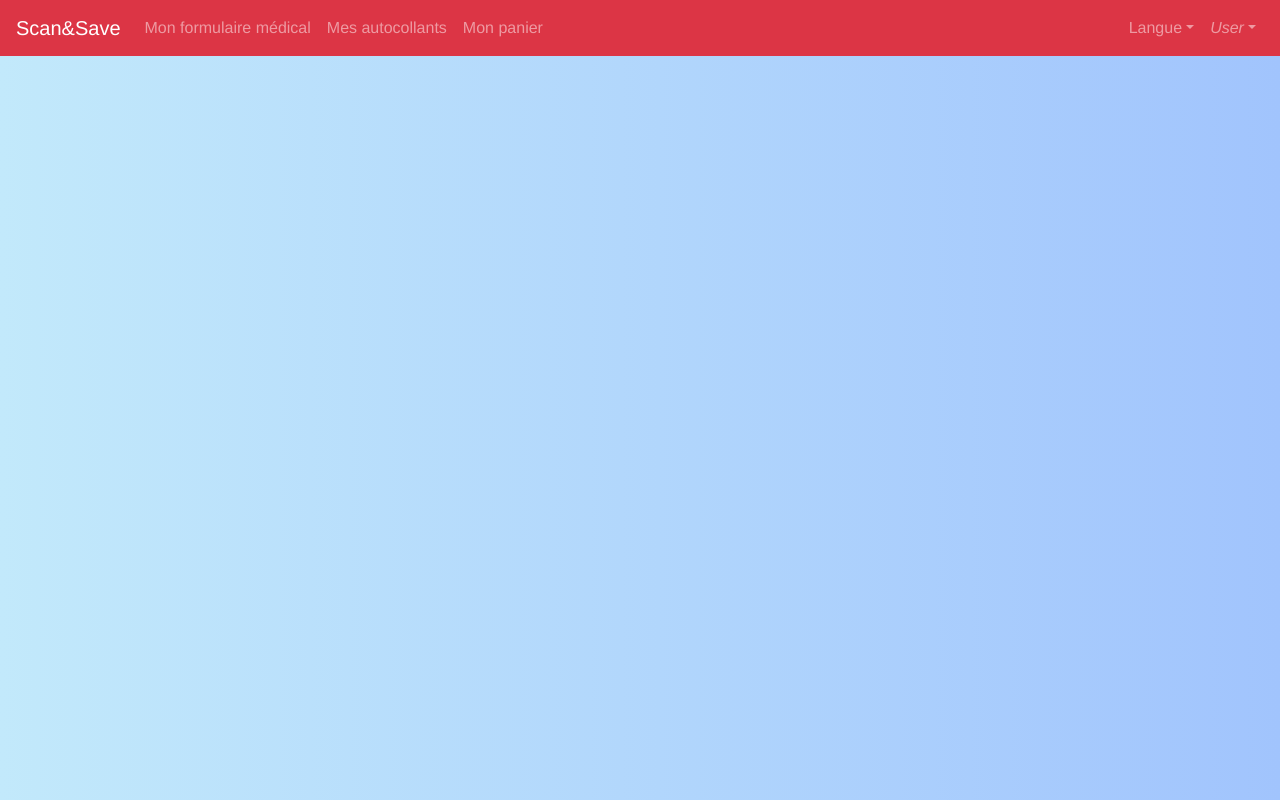
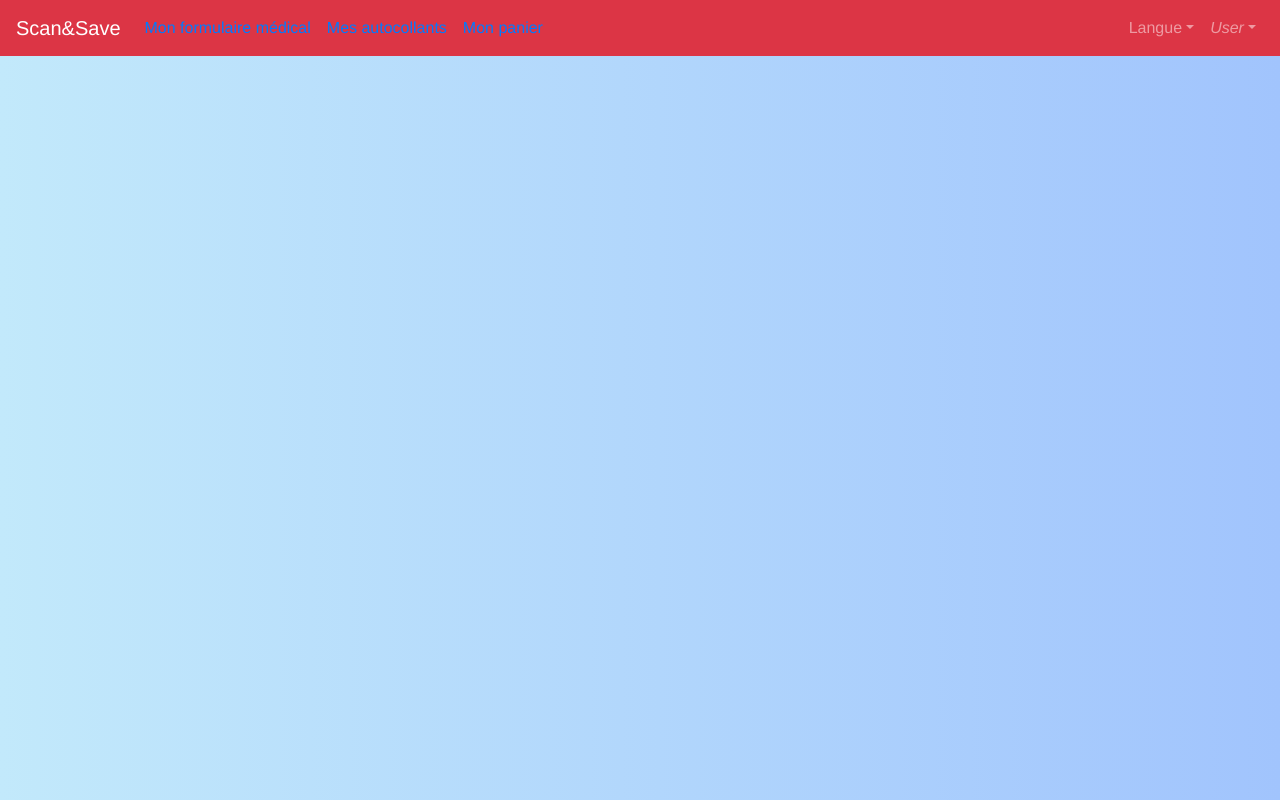
Before and after one commit to MatthieuLev/scanandsave, a Vue app: page /Navbar in a window 1280 px wide. Built offline with nearby package versions, Linux system fonts and the light colour scheme.

Commit message:
Liens des boutons

```diff
--- a/src/components/Navbar.vue
+++ b/src/components/Navbar.vue
@@ -7,9 +7,9 @@
 
       <b-collapse id="nav-collapse" is-nav>
         <b-navbar-nav>
-          <b-nav-item href="#">Mon formulaire médical</b-nav-item>
-          <b-nav-item href="#">Mes autocollants</b-nav-item>
-          <b-nav-item href="#">Mon panier</b-nav-item>
+          <b-nav-item><router-link to= "MedicalFileCreation">Mon formulaire médical</router-link></b-nav-item>
+          <b-nav-item><router-link to= "ViewMyStickers">Mes autocollants</router-link></b-nav-item>
+          <b-nav-item><router-link to= "Mon_Panier">Mon panier</router-link></b-nav-item>
         </b-navbar-nav>
 
         <!-- Right aligned nav items -->
@@ -22,8 +22,8 @@
           <b-nav-item-dropdown right>
             <!-- Using 'button-content' slot -->
             <template slot="button-content"><em>User</em></template>
-            <b-dropdown-item href="#">Mon Compte</b-dropdown-item>
-            <b-dropdown-item href="#">Déconnexion</b-dropdown-item>
+            <b-dropdown-item><router-link to= "ViewMyAccount">Mon Compte</router-link></b-dropdown-item>
+            <b-dropdown-item><router-link to= "Login">Déconnexion</router-link></b-dropdown-item>
           </b-nav-item-dropdown>
         </b-navbar-nav>
       </b-collapse>
--- a/src/views/Mon_Panier.vue
+++ b/src/views/Mon_Panier.vue
@@ -1,4 +1,4 @@
-<template>
+N<template>
   <b-form class="registration-form">
     <Menu ></Menu>
     <h1>Mon Panier</h1>
@@ -17,7 +17,7 @@
 </template>
 
 <script>
-  import Menu from '../components/Menu.vue';
+  import Menu from '../components/Navbar';
     export default {
       name: 'Mon_Panier',
       components: {
--- a/src/views/ViewMyAccount.vue
+++ b/src/views/ViewMyAccount.vue
@@ -5,10 +5,10 @@
     <b-container>
       <h1>Mon compte </h1>
       <b-button-group vertical size="lg">
-        <b-button variant="outline-primary"><a href="MedicalFileCreation">Voir mes informations</a></b-button>
-      <b-button variant="outline-primary"><a href="MedicalFileCreation">Modifier mes informations </a></b-button>
-      <b-button variant="outline-primary"><a href="ViewMyStickers">Commander un autocollant</a></b-button>
-      <b-button variant="outline-primary">Récapitulatif de mes commandes</b-button>
+        <b-button variant="outline-primary"><router-link to= "MedicalFileCreation">Voir mes informations</router-link></b-button>
+      <b-button variant="outline-primary"><router-link to="MedicalFileCreation">Modifier mes informations </router-link></b-button>
+      <b-button variant="outline-primary"><router-link to="ViewMyStickers">Commander un autocollant</router-link></b-button>
+      <b-button variant="outline-primary"><router-link to="Mon_Panier">Récapitulatif de mes commandes</router-link></b-button>
       </b-button-group>
     </b-container>
   </div>
```
